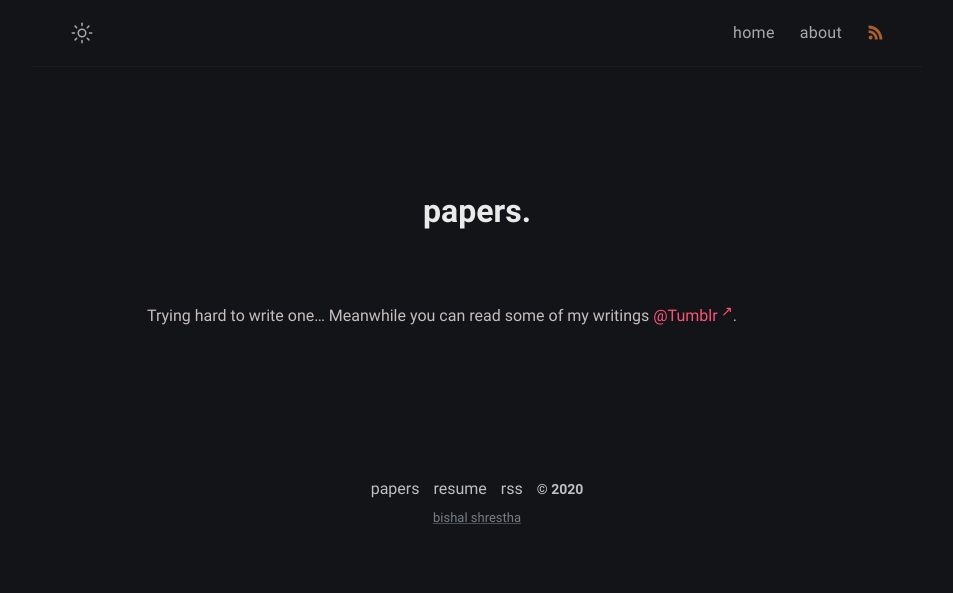
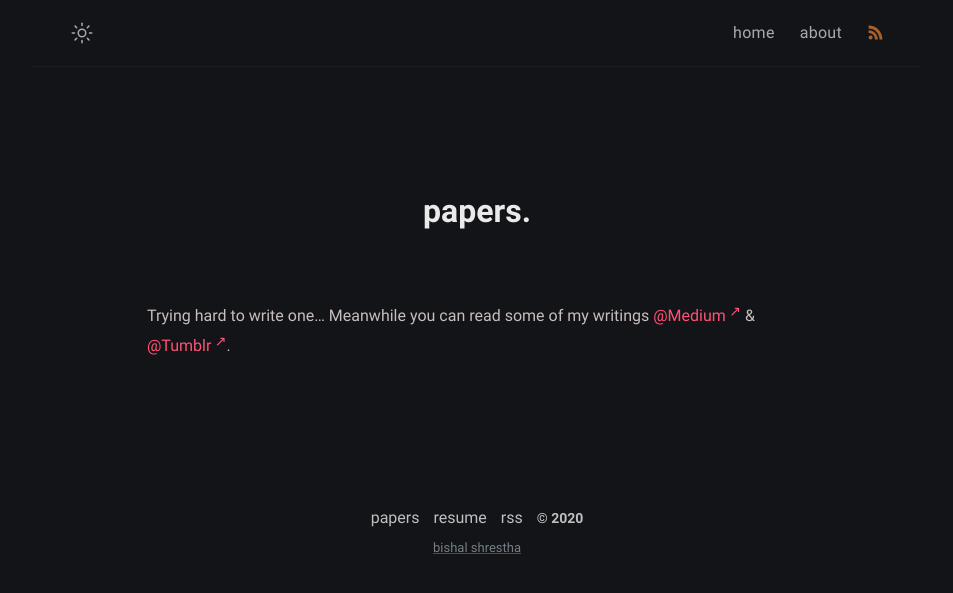
Before and after one commit to OfficialBishal/OfficialBishal.github.io, a Jekyll site: the page built from papers.md, in a window 1280 px wide. Shown: the top 593 px of the page, without its empty margins (163-1116 px from the left). Built offline with Jekyll 4.4.1, drawn with Linux system fonts in a browser that asks for light colours.

Commit message:
updated @Medium link

```diff
--- a/papers.md
+++ b/papers.md
@@ -6,4 +6,4 @@ excerpt: Bazinga!!!
 comments: false
 ---
 
-Trying hard to write one... Meanwhile you can read some of my writings <a href="https://officialbishal.tumblr.com/" target="_blank" rel="noopener">@Tumblr</a>.
+Trying hard to write one... Meanwhile you can read some of my writings <a href="https://medium.com/@OfficialBishal/" target="_blank" rel="noopener">@Medium</a> & <a href="https://officialbishal.tumblr.com/" target="_blank" rel="noopener">@Tumblr</a>.
```
